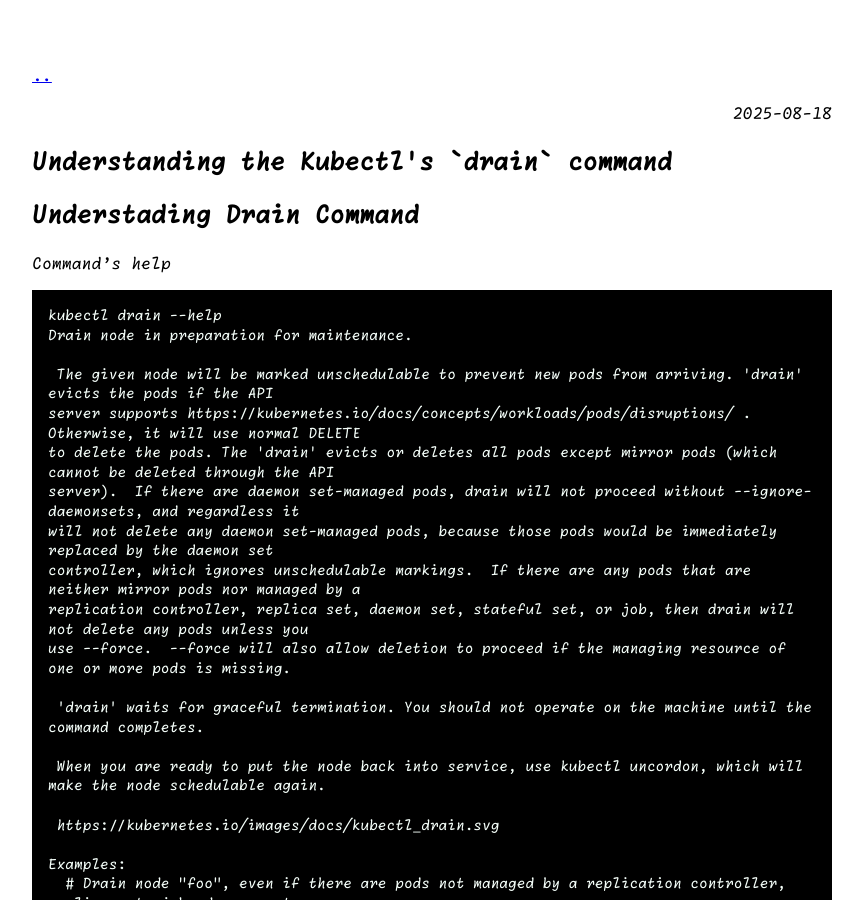
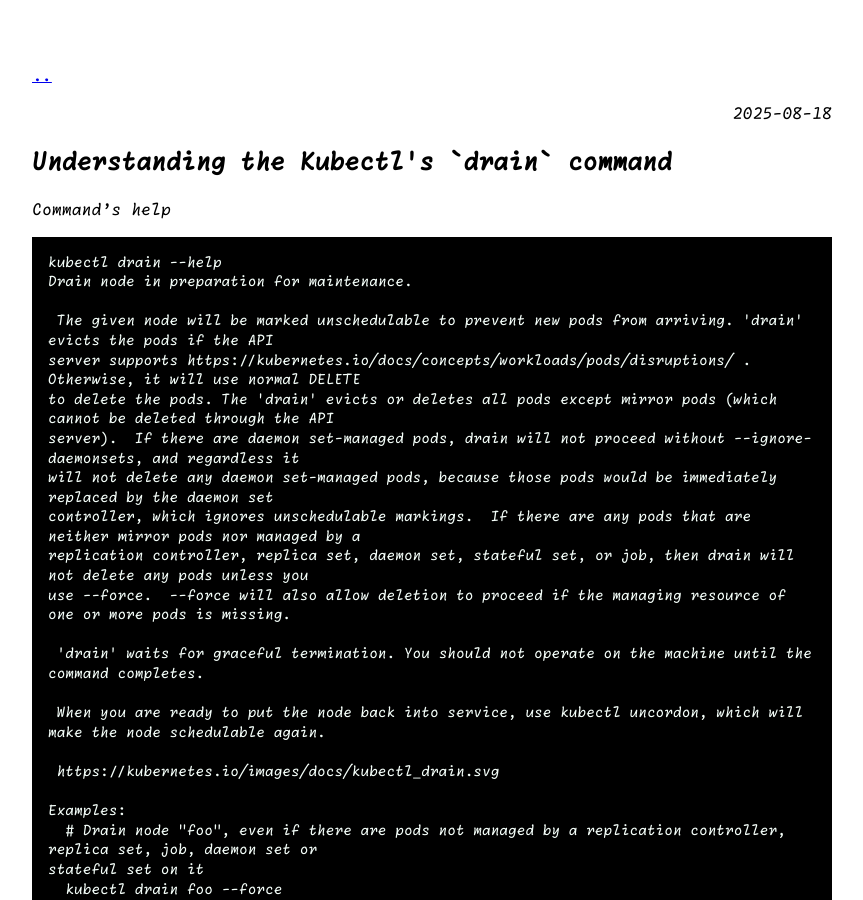
Before and after one commit to samof76/samof76.github.io, a Jekyll site: the page built from _posts/2025-08-18-kubectl-drain.md, in a window 1280 px wide and 900 px high. Shown: the whole window, without its empty margins (208-1071 px from the left). Built offline with Jekyll 4.4.1, drawn with Linux system fonts in a browser that asks for light colours; some of the changed lines change nothing that is shown.

Commit message:
Remove stray heading in kubectl drain post

````diff
--- a/_posts/2025-08-18-kubectl-drain.md
+++ b/_posts/2025-08-18-kubectl-drain.md
@@ -3,8 +3,6 @@
 title: Understanding the Kubectl's `drain` command
 category: kubernetes, kubectl, cli
 ---
-
-# Understading Drain Command
 
 Command's help
 
@@ -62,6 +60,9 @@
 
 Use "kubectl options" for a list of global command-line options (applies to all commands).
 ```
+## Sequence Diagram
+
+![Sequence Diagram](https://kubernetes.io/images/docs/kubectl_drain.svg)
 
 ## Code
 
````
